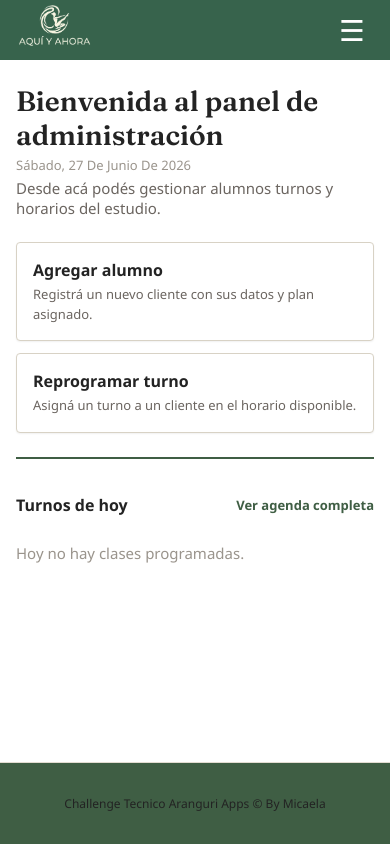
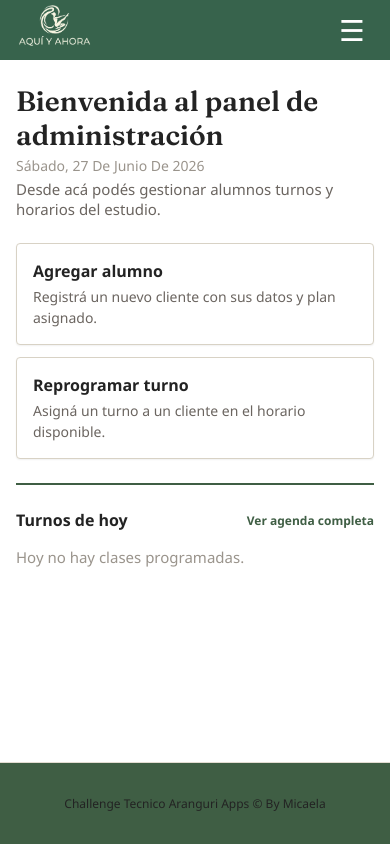
Before and after one commit to micamzz/turnos-pilates, a React (Vite) app: page /home in a window 390 px wide. Built offline with nearby package versions, Linux system fonts and the light colour scheme; no server answers; the database is empty.

Commit message:
Ajustes de tamaño de tipografia en home y detalleClase

```diff
--- a/index.css
+++ b/index.css
@@ -41,7 +41,7 @@
   --fuente-base: 'Segoe UI', Roboto, Helvetica, Arial, sans-serif;
 
   --texto-xs: 12px;
-  --texto-sm: 13px;
+  --texto-sm: 14px;
   --texto-base: 15px;
   --texto-md: 17px;
   --texto-lg: 24px;
--- a/src/pages/DetalleClase.module.css
+++ b/src/pages/DetalleClase.module.css
@@ -25,7 +25,7 @@
 .contenedorBotonVolver {
   display: flex;
   justify-content: flex-end;
-  margin-bottom: var(--espacio-4);
+  /* margin-bottom: var(--espacio-4); */
 }
 
 .detalleEncabezado {
--- a/src/pages/HomeAdmin.jsx
+++ b/src/pages/HomeAdmin.jsx
@@ -2,7 +2,7 @@ import { useState, useEffect } from 'react'
 import { formatearFechaCompleta, nombreDia, formatearFechaISO } from '../utils/fechas'
 import { useNavigate } from 'react-router-dom'
 import { obtenerClases } from '../services/clase'
-import styles from './HomeAdmin.module.css' // ajustar el nombre si tu versión usa otro
+import styles from './HomeAdmin.module.css'
 import { Layout } from '../components/layout/Layout.jsx'
 
 function HomeAdmin() {
@@ -75,14 +75,27 @@ function HomeAdmin() {
             <p className={styles.textoSinTurnosHoy}>Hoy no hay clases programadas.</p>
           ) : (
             <div className={styles.resumenTurnosHoy}>
-              <div className={styles.estadisticaTurno}>
+
+              <div
+                className={styles.estadisticaTurno}
+                 onClick={() => navegar("/agenda")}
+                style={{ cursor: "pointer" }}
+              >
                 <span className={styles.numeroEstadistica}>{cantidadClasesHoy}</span>
                 <span className={styles.etiquetaEstadistica}>clases hoy</span>
               </div>
-              <div className={styles.estadisticaTurno}>
+
+              <div
+                className={styles.estadisticaTurno}
+                onClick={() => navegar("/clientes")}
+                style={{ cursor: "pointer" }}
+              >
                 <span className={styles.numeroEstadistica}>{totalAlumnosHoy}</span>
-                <span className={styles.etiquetaEstadistica}>alumnos anotados</span>
+                <span className={styles.etiquetaEstadistica}>
+                  alumnos anotados en total
+                </span>
               </div>
+
             </div>
           )}
         </div>
--- a/src/pages/HomeAdmin.module.css
+++ b/src/pages/HomeAdmin.module.css
@@ -93,11 +93,11 @@
   background: none;
   border: none;
   color: var(--verde-oscuro);
-  font-size: var(--texto-sm);
+  font-size: var(--texto-base);
   font-weight: var(--peso-medio);
   cursor: pointer;
   padding: 0;
-  min-height: var(--altura-boton);
+  /* min-height: var(--altura-boton); */
 }
 
 .resumenTurnosHoy {
@@ -120,8 +120,8 @@
 }
 
 .etiquetaEstadistica {
-  font-size: var(--texto-xs);
-  color: var(--texto-tenue);
+  font-size: var(--texto-s);
+  color: var(--texto-secundario);
   margin-top: var(--espacio-1);
 }
 
@@ -141,6 +141,16 @@
   .bienvenida {
     margin-bottom: var(--espacio-6);
   }
+  .etiquetaEstadistica {
+  font-size: var(--texto-xs);
+}
+
+.botonVerAgenda{
+   font-size: var(--texto-xs);
+}
+.numeroEstadistica{
+  font-size: 1.5rem;
+}
 }
 
 /* MOBILE */
```
